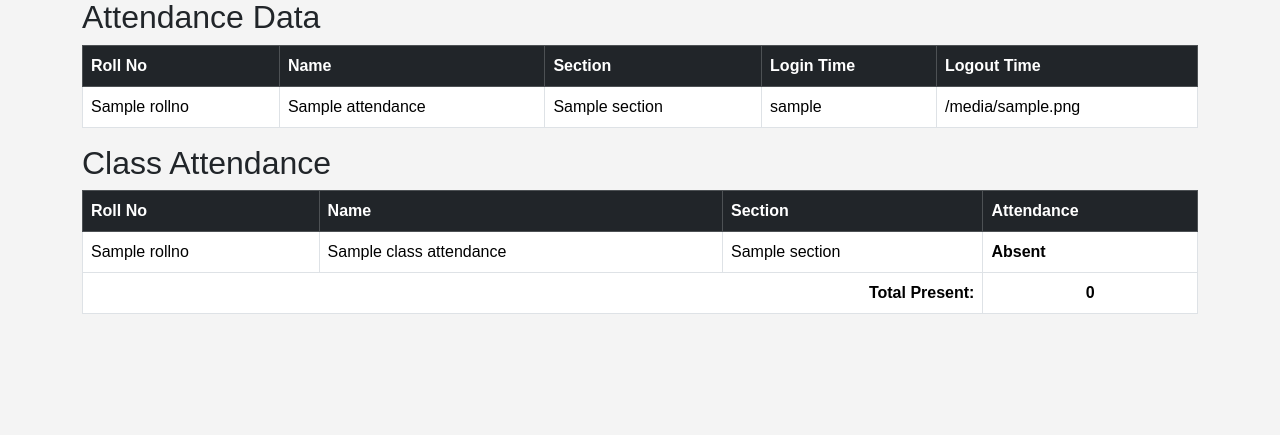
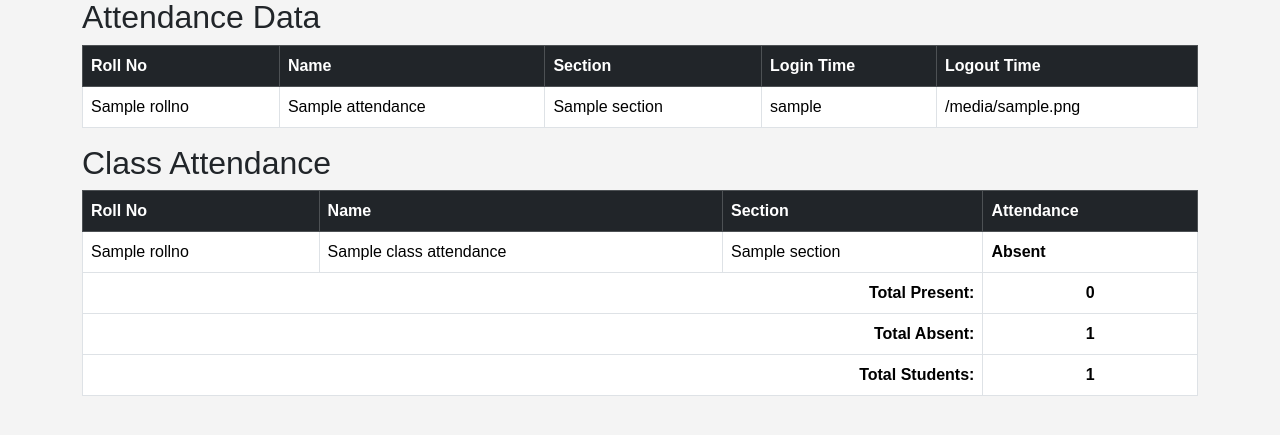
Before and after one commit to damarudhvarma/Attendance_based_on_FaceDetection-, a Flask app: template templates/index.html in a window 1280 px wide. Shown: the part 308-743 px from the top of the page. Run offline with Flask 3, Linux system fonts and the light colour scheme; the template is opened without the code that fills it: most values are stand-ins (such as "Sample title", 1, 10 or a date in 2020).

Commit message:
total abset added

```diff
--- a/templates/index.html
+++ b/templates/index.html
@@ -145,7 +145,14 @@
                     <td colspan="3" class="text-end"><strong>Total Present:</strong></td>
                     <td class="text-center"><strong>{{ count.value }}</strong></td>
                 </tr>
-
+                <tr>
+                    <td colspan="3" class="text-end"><strong>Total Absent:</strong></td>
+                    <td class="text-center"><strong>{{ class_attendance_data|length - count.value }}</strong></td>
+                </tr>
+                <tr>
+                    <td colspan="3" class="text-end"><strong>Total Students:</strong></td>
+                    <td class="text-center"><strong>{{ class_attendance_data|length }}</strong></td>
+                </tr>
             </tbody>
         </table>
         {% endif %}
```
